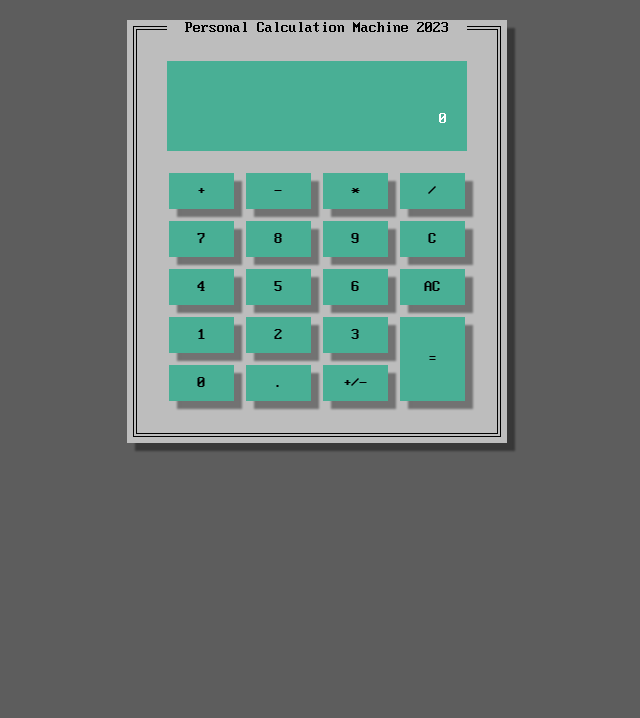
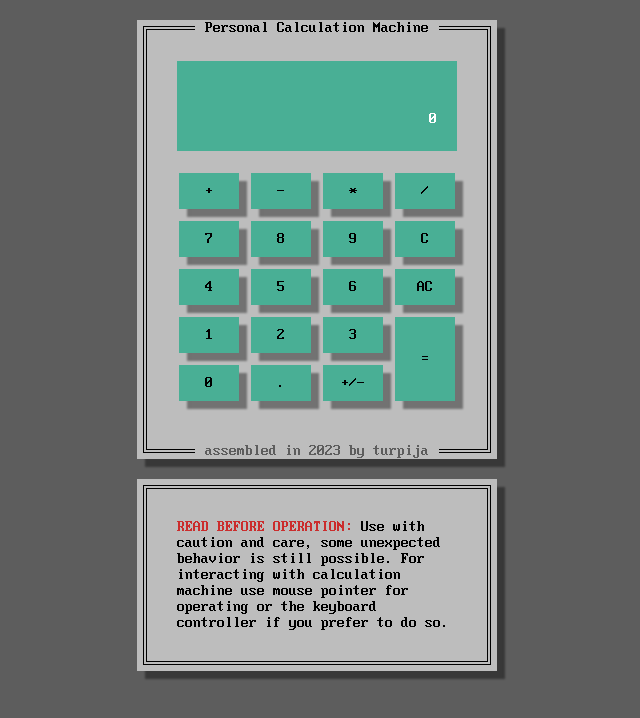
Before and after one commit to turpija/turpija.github.io, a plain HTML site: page odin-calculator/index.html in a window 1280 px wide. Shown: the whole page, without its empty margins (323-963 px from the left). Drawn offline with Linux system fonts and the light colour scheme.

Commit message:
button animation, final cosmetics

```diff
--- a/odin-calculator/index.html
+++ b/odin-calculator/index.html
@@ -13,32 +13,39 @@
 <body>
 
     <div class="container shadow">
-        <h4>Personal Calculation Machine 2023</h4>
+        <h4>Personal Calculation Machine</h4>
         <div class="display">
             <p id="line1">45+12-33*2=</p>
             <p id="line2">0</p>
         </div>
         <div class="buttons">
-            <button class="shadow">+</button>
-            <button class="shadow">-</button>
-            <button class="shadow">*</button>
-            <button class="shadow">/</button>
-            <button class="shadow">7</button>
-            <button class="shadow">8</button>
-            <button class="shadow">9</button>
-            <button class="shadow">C</button>
-            <button class="shadow">4</button>
-            <button class="shadow">5</button>
-            <button class="shadow">6</button>
-            <button class="shadow">AC</button>
-            <button class="shadow">1</button>
-            <button class="shadow">2</button>
-            <button class="shadow">3</button>
-            <button class="shadow">0</button>
-            <button class="shadow">.</button>
-            <button class="shadow">+/-</button>
-            <button id="btnEqual" class="shadow">=</button>
+            <button id="btnAdd" class="shadow">+</button>
+            <button id="btnSub" class="shadow">-</button>
+            <button id="btnMul" class="shadow">*</button>
+            <button id="btnDiv" class="shadow">/</button>
+            <button id="btn7" class="shadow">7</button>
+            <button id="btn8" class="shadow">8</button>
+            <button id="btn9" class="shadow">9</button>
+            <button id="btnC" class="shadow">C</button>
+            <button id="btn4" class="shadow">4</button>
+            <button id="btn5" class="shadow">5</button>
+            <button id="btn6" class="shadow">6</button>
+            <button id="btnAC" class="shadow">AC</button>
+            <button id="btn1" class="shadow">1</button>
+            <button id="btn2" class="shadow">2</button>
+            <button id="btn3" class="shadow">3</button>
+            <button id="btn0" class="shadow">0</button>
+            <button id="btnDec" class="shadow">.</button>
+            <button id="btnPol" class="shadow">+/-</button>
+            <button id="btnEnter" class="shadow">=</button>
         </div>
+            <h4 class="footer">assembled in 2023 by turpija</h4>
+    </div>
+
+    <div class="container shadow">
+        <p><em>READ BEFORE OPERATION:</em> Use with caution and care, some unexpected behavior is still possible.
+            For interacting with calculation machine use mouse pointer for operating or the keyboard controller if
+            you prefer to do so.</p>
     </div>
 
 
--- a/odin-calculator/script.js
+++ b/odin-calculator/script.js
@@ -13,6 +13,7 @@ allButtons.forEach(btn => {
 })
 
 window.addEventListener("keydown", onClick);
+
 
 //perform calculation
 function calculate(operator, num1, num2) {
@@ -223,6 +224,16 @@ function pressedPolarity() {
     console.log("need to implement");
 }
 
+//add & remove class for animate button
+function animateButton(selector) {
+    const element = document.querySelector(selector);
+    element.addEventListener("transitionend", () => {
+        element.classList.remove("btnActive");
+    })
+    element.classList.add("btnActive");
+}
+
+
 //buton is pressed
 function onClick(e) {
     let value;
@@ -236,62 +247,81 @@ function onClick(e) {
 
     switch (value) {
         case "1":
+            animateButton("#btn1");
             pressedNumber("1");
             break;
         case "2":
+            animateButton("#btn2");
             pressedNumber("2");
             break;
         case "3":
+            animateButton("#btn3");
             pressedNumber("3");
             break;
         case "4":
+            animateButton("#btn4");
             pressedNumber("4");
             break;
         case "5":
+            animateButton("#btn5");
             pressedNumber("5");
             break;
         case "6":
+            animateButton("#btn6");
             pressedNumber("6");
             break;
         case "7":
+            animateButton("#btn7");
             pressedNumber("7");
             break;
         case "8":
+            animateButton("#btn8");
             pressedNumber("8");
             break;
         case "9":
+            animateButton("#btn9");
             pressedNumber("9");
             break;
         case "0":
+            animateButton("#btn0");
             pressedNumber("0");
             break;
         case "+":
+            animateButton("#btnAdd");
             pressedOperation("+");
             break;
         case "-":
+            animateButton("#btnSub");
             pressedOperation("-");
             break;
         case "*":
+            animateButton("#btnMul");
             pressedOperation("*");
             break;
         case "/":
+            animateButton("#btnDiv");
             pressedOperation("/");
             break;
         case ".":
         case ",":
+            animateButton("#btnDec");
             pressedDecimal(".");
             break;
         case "C":
+            animateButton("#btnC");
             clear();
             break;
         case "AC":
+            animateButton("#btnAC");
             allClear();
             break;
         case "+/-":
+            animateButton("#btnPol");
             pressedPolarity();
             break;
         case "=":
         case "Enter":
+            animateButton("#btnEnter");
             pressedEqual();
             break;
 
--- a/odin-calculator/style.css
+++ b/odin-calculator/style.css
@@ -24,7 +24,7 @@ body {
     outline-offset: -10px;
     padding: 40px;
     background-color: rgb(189, 189, 189);
-    max-width: 300px;
+    max-width: 280px;
     margin: 20px auto;
 }
 
@@ -39,6 +39,11 @@ p:before {
 
 h3 {
     padding: 10px;
+}
+
+em {
+    font-style: normal;
+    color: rgb(203, 45, 45);
 }
 
 button {
@@ -61,12 +66,13 @@ button {
 
 }
 
-.buttons button:active {
+/* .buttons button:active, */
+.btnActive {
     box-shadow: 4px 4px 1px rgba(0, 0, 0, 0.4);
     transform: translate(4px, 4px);
 }
 
-#btnEqual {
+#btnEnter {
     grid-column: 4;
     grid-row: 4/6;
 }
@@ -93,9 +99,17 @@ button {
 }
 
 .container h4 {
+    display: inline-block;
     position: relative;
     top: -40px;
+    left: 50%;
+    transform: translate(-50%);
     background-color: rgb(189, 189, 189);
     padding: 0 10px;
     text-align: center;
 }
+
+h4.footer {
+    top: 40px;
+    color: rgb(93, 93, 93);
+}
```
